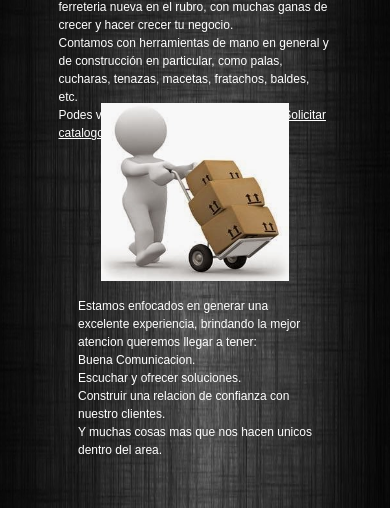
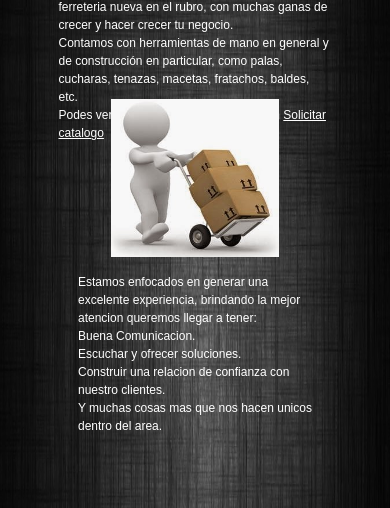
Before and after one commit to Marcos-Reyes/proyecto-distribuidora, a website: page quienes-somos.html in a window 390 px wide. Shown: the part 129-637 px from the top of the page. Drawn offline with nearby package versions, Linux system fonts and the light colour scheme; files that its build step writes are made by us from their sources.

Commit message:
Se modifico responsive

```diff
--- a/scss/secciones/_index.scss
+++ b/scss/secciones/_index.scss
@@ -147,8 +147,8 @@
 /* MOVIL */
 @media screen and (max-width: 534px) {
   .cajas {
-    width: 220px;
-    height: 210px;
+    width: 200px;
+    height: 190px;
   }
 
   .mainQuienes {
```
